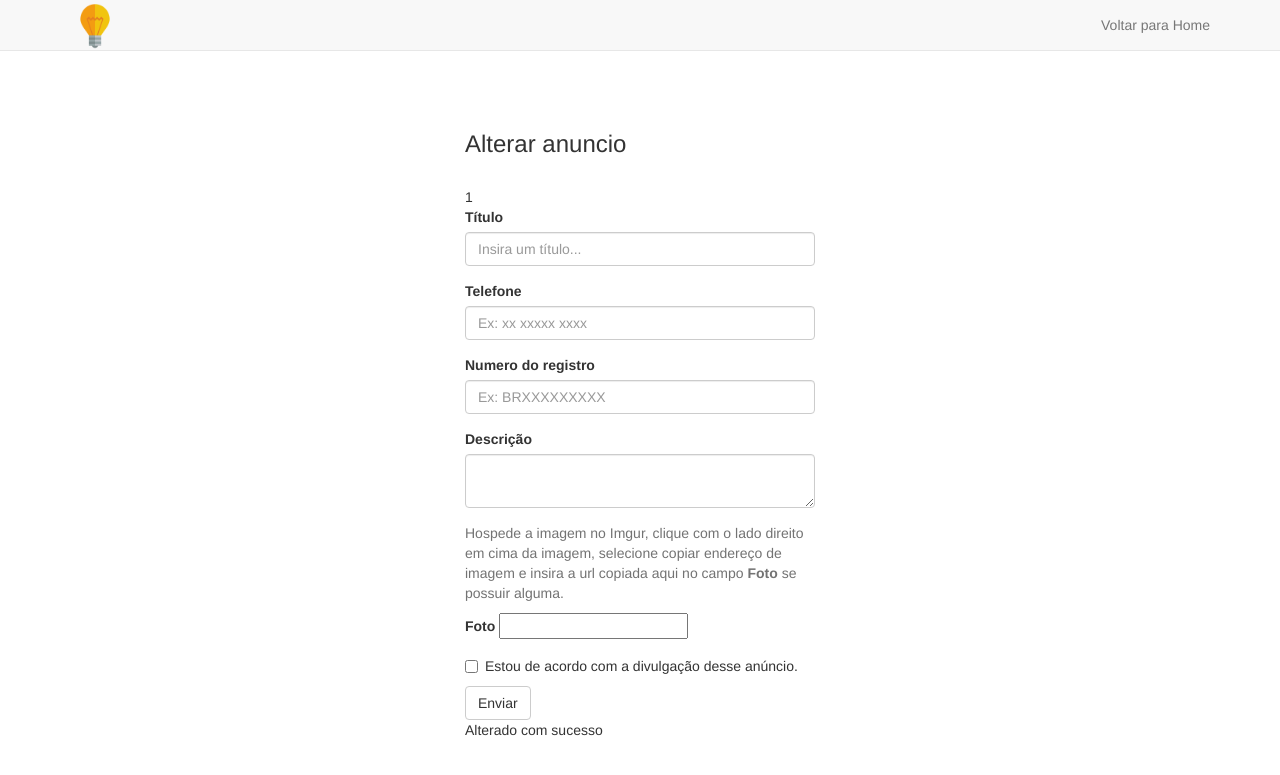
After one commit to Pedroteixeirabisognin/TCC---MARKETPLACE-DE-PATENTES, a PHP site: page /alterar_anuncio.php in a window 1280 px wide. The commit adds this page. Shown: the top 775 px of the page. Run offline with PHP 8.4, Linux system fonts and the light colour scheme; the visitor is signed in with stand-in values (Sample User, id 1).

Commit message:
Opção de alterar anuncio inserido

```diff
--- /dev/null
+++ b/alterar_anuncio.php
@@ -0,0 +1,123 @@
+<?php
+
+	session_start();
+	if(!isset($_SESSION['usuario'])){
+
+		header('Location: index.php?erro=1');
+
+	}
+	$_SESSION['alterar'] = intval(isset($_GET['id']) ? $_GET['id'] : 0) ;
+	//VARIAVEL PARA VERIFICAR SE O CADASTRO FOI OK
+	$cadastro = intval(isset($_SESSION['cadastro']) ? $_SESSION['cadastro'] : 0) ;
+	//VARIÁVEL PARA VERIFICAR SE A URL ESTÁ CERTA
+	$valida_url = intval(isset($_SESSION['valida_url']) ? $_SESSION['valida_url'] : 0) ;
+?>
+
+
+<!DOCTYPE HTML>
+<html lang="pt-br">
+	<head>
+		<meta charset="UTF-8">
+
+		<title>Invector</title>
+
+		<!-- jquery - link cdn -->
+		<script src="https://code.jquery.com/jquery-2.2.4.min.js"></script>
+
+		<!-- bootstrap - link cdn -->
+		<link rel="stylesheet" href="https://maxcdn.bootstrapcdn.com/bootstrap/3.3.6/css/bootstrap.min.css">
+
+	</head>
+
+	<body>
+
+		<!-- Static navbar -->
+	    <nav class="navbar navbar-default navbar-static-top">
+	      <div class="container">
+	        <div class="navbar-header">
+	          <button type="button" class="navbar-toggle collapsed" data-toggle="collapse" data-target="#navbar" aria-expanded="false" aria-controls="navbar">
+	            <span class="sr-only">Toggle navigation</span>
+	            <span class="icon-bar"></span>
+	            <span class="icon-bar"></span>
+	            <span class="icon-bar"></span>
+	          </button>
+	          <img src="imagens/icone_invector.png" style="width: 50px; height: 50px;" />
+	        </div>
+
+	        <div id="navbar" class="navbar-collapse collapse">
+	          <ul class="nav navbar-nav navbar-right">
+	            <li><a href="home.php">Voltar para Home</a></li>
+	          </ul>
+	        </div><!--/.nav-collapse -->
+	      </div>
+	    </nav>
+
+
+	    <div class="container">
+
+	    	<br /><br />
+
+	    	<div class="col-md-4"></div>
+	    	<div class="col-md-4">
+	    		<h3>Alterar anuncio</h3>
+	    		<br />
+	    		<?php  echo $_SESSION['id']; ?>
+	    		<!--FORM PARA CADASTRO DO ANUNCIO-->
+					<form action="php/alterar_anuncio.php" id="form_anuncio" method="POST">
+					  <div class="form-group">
+					    <label for="titulo">Título</label>
+					    <input type="text" class="form-control" id="titulo_id" name="titulo" placeholder="Insira um título..." required>
+					  </div>
+					  <div class="form-group">
+					    <label for="telefone">Telefone</label>
+					    <input type="tel" pattern="^\d{2} \d{5} \d{4}$" class="form-control" name="telefone" id="telefone_id" placeholder="Ex: xx xxxxx xxxx" required>
+					  </div>
+					  <div class="form-group">
+					    <label for="registro">Numero do registro</label>
+					    <input type="text" class="form-control" id="registro_id" name="registro" placeholder="Ex: BRXXXXXXXXX" required>
+					  </div>
+					 <div class="form-group">
+					    <label for="descricao">Descrição</label>
+					    <textarea class="form-control"  name="descricao" form="form_anuncio" required></textarea>
+					</div>
+					  <div class="form-group">
+					 	<p class="help-block">Hospede a imagem no Imgur, clique com o lado direito em cima da imagem, selecione copiar endereço de imagem e insira a url copiada aqui no campo <b>Foto</b> se possuir alguma.</p>
+					    <label for="imagem">Foto</label>
+					    <input type="url" id="imagem_id" name="imagem">
+					<?php if ($valida_url == 1){ $_SESSION['valida_url'] = 0;?>
+						<span>Url de imagem inválida</span>
+					<?php } ?>
+					  </div>
+					  <div class="checkbox">
+					    <label>
+					      <input type="checkbox" required> Estou de acordo com a divulgação desse anúncio.
+					    </label>
+					  </div>
+					  <button type="submit" class="btn btn-default">Enviar</button>
+					</form>
+					<!--VERIFICA SE FOI CADASTRADO CORRETAMENTE-->
+					<?php if ($cadastro == 1){ $_SESSION['cadastro'] = 0;?>
+						<span>Alterado com sucesso</span>
+					<?php } ?>
+					<!--VERIFICA SE NÃO FOI CADASTRADO CORRETAMENTE-->
+					<?php if ($cadastro == 2){ $_SESSION['cadastro'] = 0;?>
+						<span>Erro ao alterar anuncio</span>
+					<?php } ?>
+			</div>
+			<div class="col-md-4"></div>
+
+			<div class="clearfix"></div>
+			<br />
+			<div class="col-md-4"></div>
+			<div class="col-md-4"></div>
+			<div class="col-md-4"></div>
+
+		</div>
+
+
+	    </div>
+
+		<script src="https://maxcdn.bootstrapcdn.com/bootstrap/3.3.6/js/bootstrap.min.js"></script>
+
+	</body>
+</html>
--- a/anuncio_tela.php
+++ b/anuncio_tela.php
@@ -103,7 +103,7 @@
 			<?php if ($id_usuario == $_SESSION['id']) { ?>
 
 			<form method="get">
-				<button  type="submit" class="btn btn-warning" formaction="php/deleta_anuncio.php?id=<?php echo $id;?>" name="id" >Alterar Anuncio</button>
+				<button  type="submit" class="btn btn-warning" formaction="alterar_anuncio.php?id=" name="id" value="<?php echo $id;?>" >Alterar Anuncio</button>
 	    		<button type="submit" class="btn btn-danger" formaction="php/deleta_anuncio.php?id=" name="id" value="<?php echo $id;?>" >Apagar anuncio</button>
 			</form>
 			<?php }?>
```
Also changed, not shown: php/alterar_anuncio.php (added, +59 -0 lines), php/deleta_anuncio.php (+3 -7 lines).
